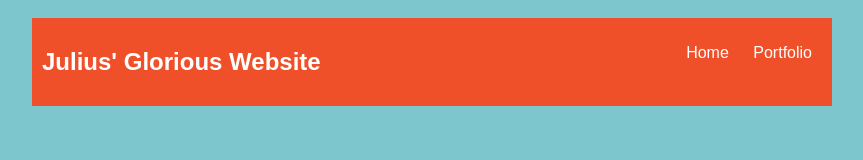
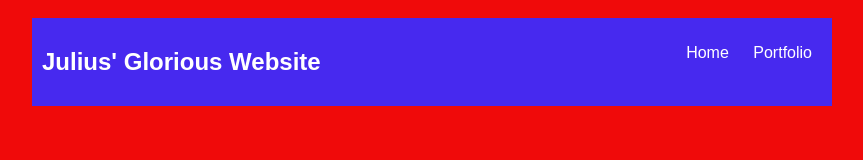
Before and after one commit to jgiambelluca/jgiambelluca.github.io, a plain HTML site: page portfolio.html in a window 1280 px wide. Shown: the whole page, without its empty margins (208-1071 px from the left). Drawn offline with Linux system fonts and the light colour scheme.

Commit message:
portfolio

```diff
--- a/portfolio.html
+++ b/portfolio.html
@@ -3,7 +3,7 @@
     <head>
       <style type="text/css">
         body {
-            background: rgb(125, 198, 205);
+            background: rgb(240, 10, 10);
             color: rgb(45, 45, 45);
             padding: 10px;
             font-family: arial;
@@ -20,7 +20,7 @@
 
         /* navigation menu */
         nav {
-            background: rgb(239, 80, 41);
+            background: rgb(71, 41, 239);
             margin: 0 auto;
             display: flex;
             padding: 10px;
```
